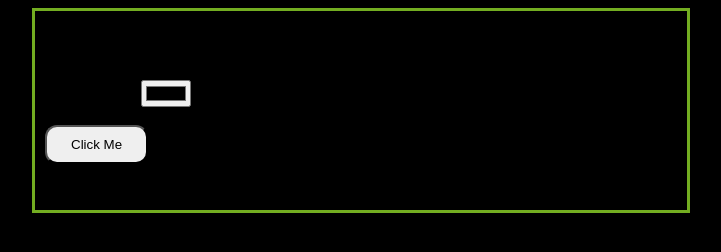
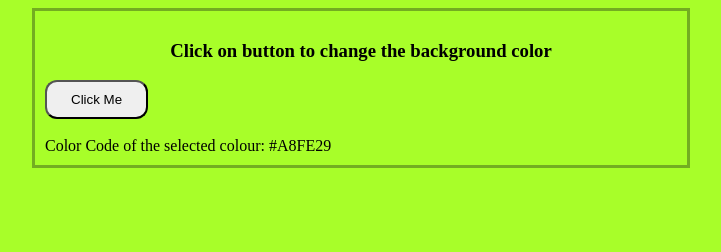
Before and after one commit to Pranav1801/Mini-Projects, a plain HTML site: page Background Changer/index.html in a window 1280 px wide. Both pictures are taken after a click on the button "Click Me". Shown: the whole page, without its empty margins (279-1000 px from the left). Drawn offline with Linux system fonts and the light colour scheme.

Commit message:
Added Randomly BG Color Generating Function in Backhground Changer Mini Project

```diff
--- a/Background Changer/index.html
+++ b/Background Changer/index.html
@@ -11,9 +11,12 @@
         <h3>
             Click on button to change the background color
         </h3>
-        <label for="color-picker"> Select a color: </label>
-        <input id="color-picker" type="color"><br/><br/>
-        <button type="button" id="button" onclick="changeClick()"> Click Me </button><br/><br/>
+
+        <!-- Changing Background Color Using Color Picker -->
+        <!-- <label for="color-picker"> Select a color: </label>
+        <input id="color-picker" type="color"><br/><br/> -->
+
+        <button type="button" id="button" onclick="generateRandomColor()"> Click Me </button><br/><br/>
         <label > Color Code of the selected colour: </label>
         <label id="selected-color"></label>
     </div>
--- a/Background Changer/script.js
+++ b/Background Changer/script.js
@@ -1,5 +1,6 @@
 const selectedColorCode = document.getElementById("selected-color");
 
+// Changing Background Color Using Color Picker
 function changeClick(){
     const colorPicker = document.getElementById("color-picker").value;
     // changeColor('Yellow');
@@ -7,6 +8,18 @@ function changeClick(){
     document.body.style.background = colorPicker;
 }
 
+
+// Randomly Changing Background Color
+const generateRandomColor = () => {
+    var letters = '0123456789ABCDEF';
+    var color = '#';
+    for (var i = 0; i < 6; i++){
+        color += letters[Math.floor(Math.random() * 16)];
+    }
+    changeColor(color);
+}
+
 function changeColor(color){
     document.body.style.background = color;
+    selectedColorCode.innerHTML = color;
 }
--- a/Background Changer/style.css
+++ b/Background Changer/style.css
@@ -9,7 +9,12 @@ h3{
   text-align: center;
 }
 
+label{
+  text-align: center;
+}
+
 button{
   border-radius: 12px;
   padding: 10px 24px;
+  /* transform: translate(200%, 10%); */
 }
```
